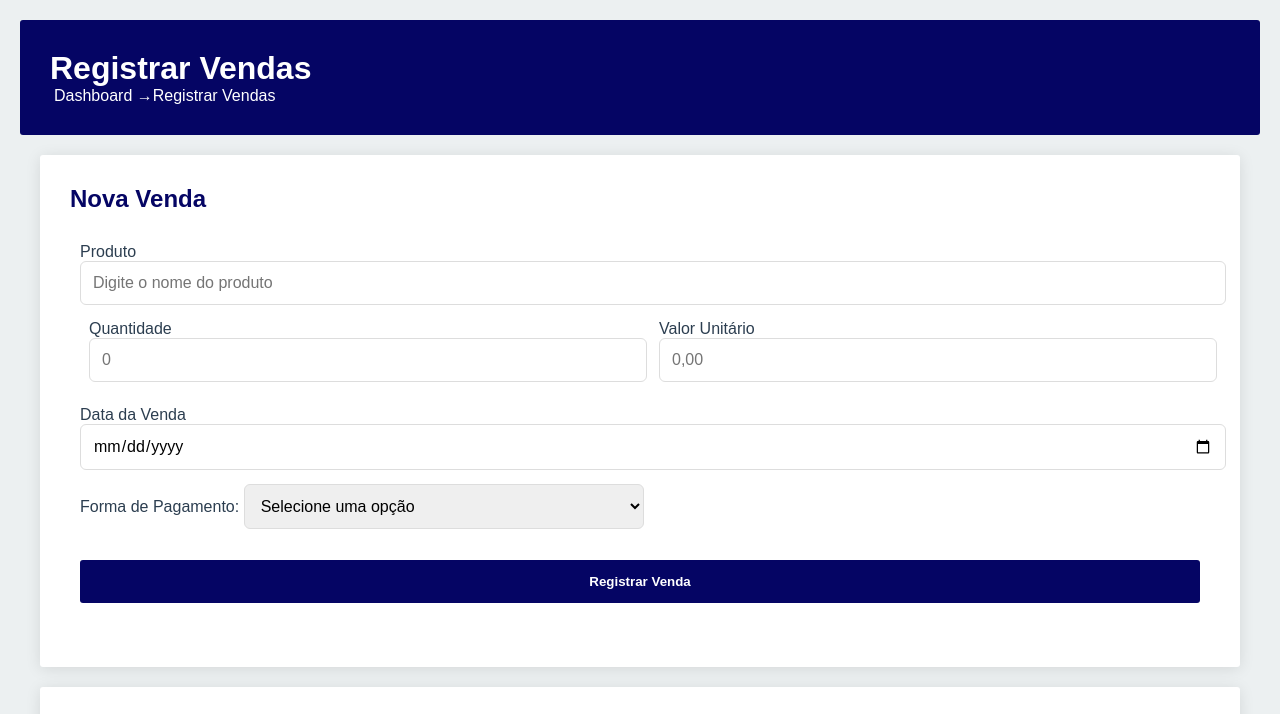
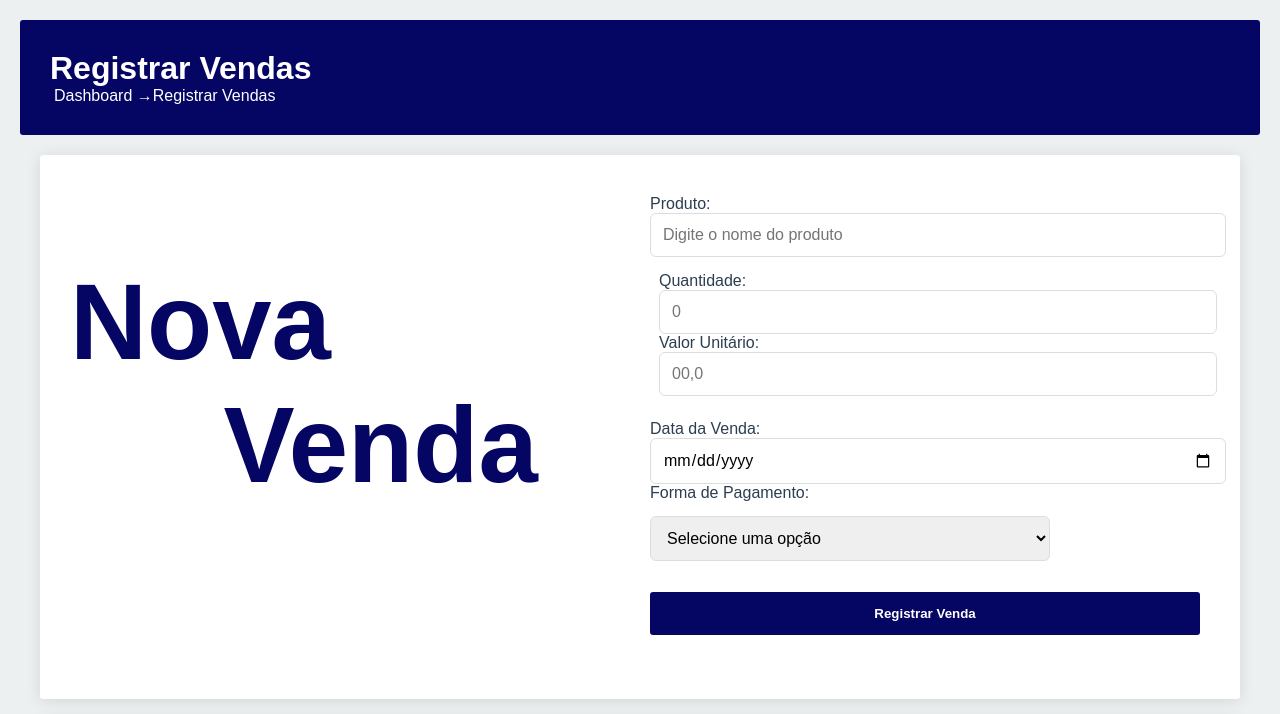
Before and after one commit to Afons19/Azul, a plain HTML site: page paginas/registrar-vendas.html in a window 1280 px wide. Shown: the top 714 px of the page. Drawn offline with Linux system fonts and the light colour scheme.

Commit message:
Continuação do projeto: -  Alguns ajustes em stylePaginas , index, produtos e categorias;
see ya

```diff
--- a/paginas/registrar-vendas.html
+++ b/paginas/registrar-vendas.html
@@ -17,35 +17,31 @@
                 </ul>
             </nav>
         </menu>
-    </header>    <main>
+    </header>
+    <main>
         <article class="form-container">
-            <h2>Nova Venda</h2>
+            <h2 style="font-size: 80pt; margin-top: 76px;">Nova <div style="text-indent: 9%; text-align: center;">Venda</div></h2>
             <form id="formVenda">
-                <!-- <div class="form-group">
-                    <label for="cliente">Nome do Cliente</label>
-                    <input type="text" id="cliente" name="cliente" placeholder="Digite o nome do cliente" required>
-                </div> -->
-
                 <div class="form-group">
-                    <label for="produto">Produto</label>
+                    <label for="produto">Produto:</label>
                     <input type="text" id="produto" name="produto" placeholder="Digite o nome do produto" required>
                 </div>
 
                 <div class="form-row">
                     <div class="form-group gp">
-                        <label for="quantidade">Quantidade</label>
+                        <label for="quantidade">Quantidade:</label>
                         <input type="number" id="quantidade" name="quantidade" min="1" placeholder="0" required>
                     </div>
 
                     <div class="form-group gp" id="vu" >
-                        <label for="valor">Valor Unitário</label>
-                        <input type="number" id="valor" name="valor" step="0.01" min="0.01" placeholder="0,00" required>
+                        <label for="valor">Valor Unitário:</label>
+                        <input type="number" id="valor" name="valor" step="0.01" min="0.01" placeholder="00,0" required>
                     </div>
                 </div>
 
                 <div class="form-row">
                     <div class="form-group">
-                        <label for="data">Data da Venda</label>
+                        <label for="data">Data da Venda:</label>
                         <input type="date" id="data" name="data" required>
                     <div>
                     <label for="formaPagamento">Forma de Pagamento:</label>
--- a/paginas/stylePaginas.css
+++ b/paginas/stylePaginas.css
@@ -57,12 +57,18 @@ article {
     margin-bottom: 20px;
 }
 
+.form-container {
+    display: grid;
+    grid-template-columns: repeat(2, 1fr);
+
+}
+
 form {
     padding: 10px;
 }
 
 .form-row {
-    display: flex;
+    /* display: flex; */
     gap: 20px;
     margin-bottom: 1.5rem;
 }
@@ -74,10 +80,6 @@ form {
 
 .gp {
     padding: 0 9px;
-}
-
-#vu {
-    max-width: 100%;
 }
 
 input, select {
```
Also changed, not shown: index.html (+7 -7 lines), paginas/produtos.html (+5 -4 lines).
